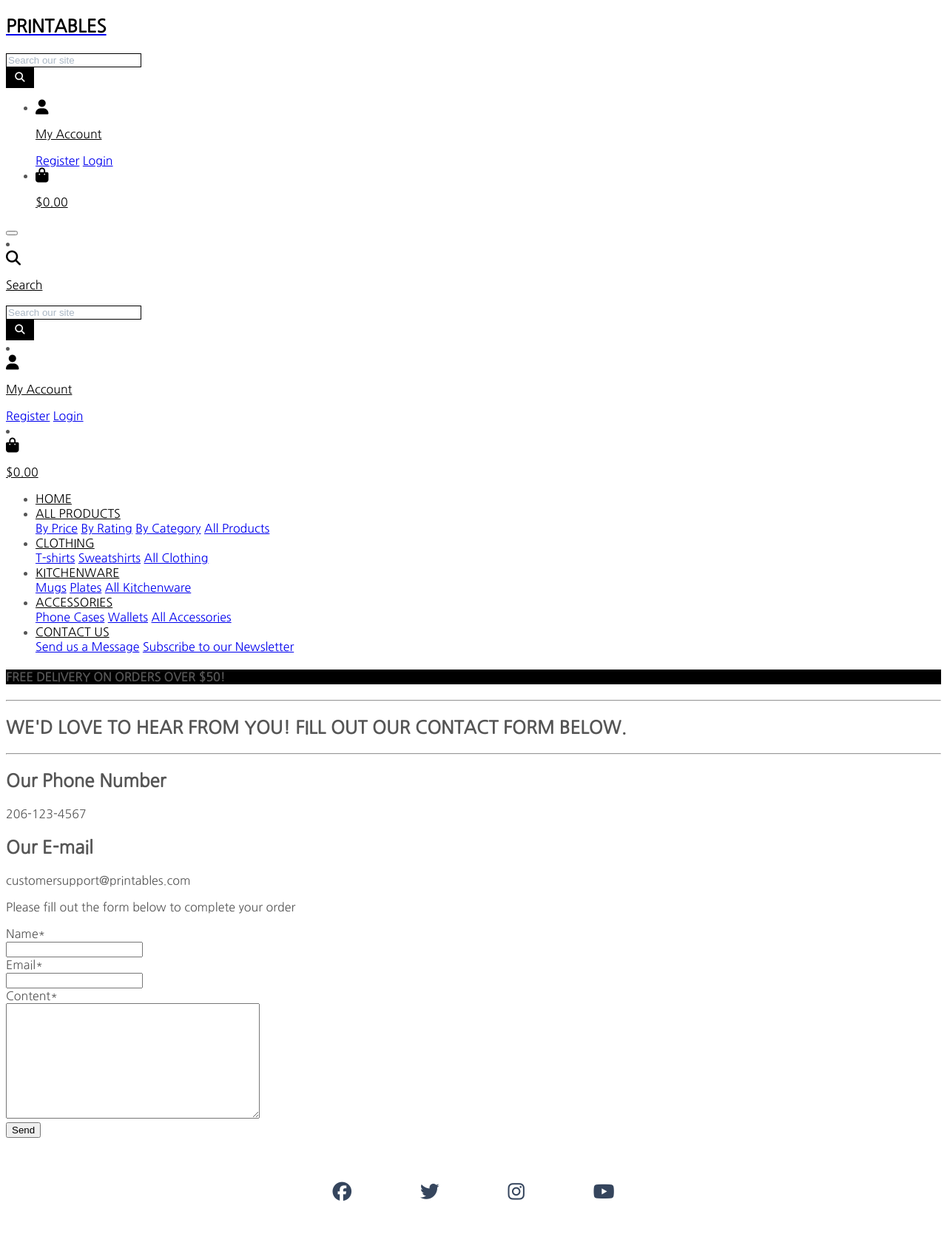
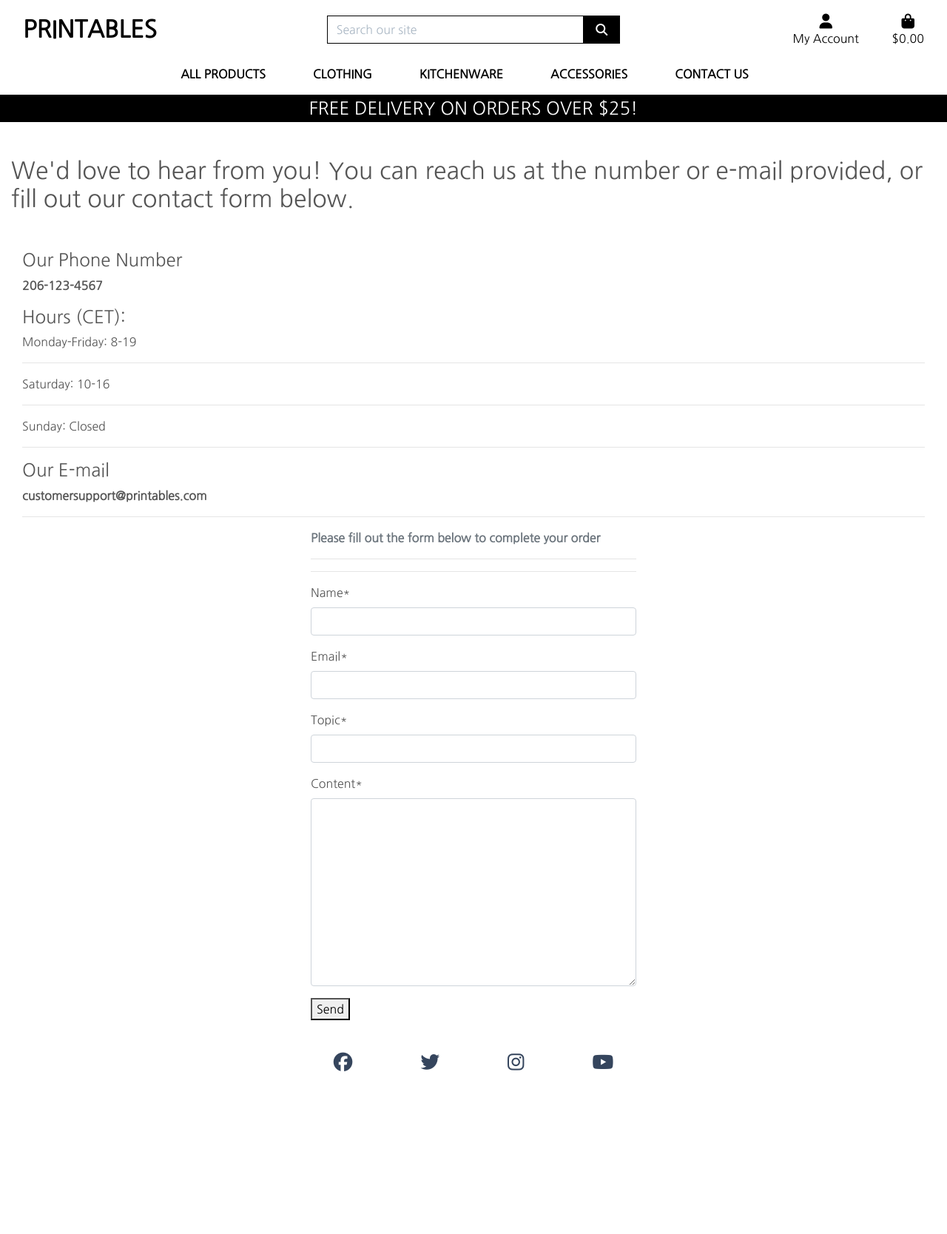
Before and after one commit to samagosti7/printables, a Django app: page /contact/contact_us in a window 1280 px wide. Shown: the whole page at 74% size. After the commit the page ends 1448 px from the top, so only its background shows below. Run offline with Django 3.2, Linux system fonts and the light colour scheme; some libraries are stand-ins or nearby versions.

Commit message:
Style contact page

```diff
--- a/contact/admin.py
+++ b/contact/admin.py
@@ -7,11 +7,11 @@ from .models import Newsletter, Contact
 class NewsletterAdmin(admin.ModelAdmin):
 
     list_display = (
-        'email', 'date',
+        'email',  # 'date',
     )
 
     search_fields = (
-        'email', 'date',
+        'email',  # 'date',
     )
 
     # ordering = (
--- a/contact/forms.py
+++ b/contact/forms.py
@@ -22,7 +22,7 @@ class NewsletterForm(forms.ModelForm):
 
     class Meta:
         model = Newsletter
-        fields = ['email', ]
+        fields = '__all__'
         # labels = {
         #     'email': 'E-mail Address'
         # }
--- a/contact/models.py
+++ b/contact/models.py
@@ -7,14 +7,14 @@ class Contact(models.Model):
     '''Contact model'''
     name = models.CharField(blank=False, null=False, max_length=99)
     email = models.EmailField(blank=False, null=False, max_length=199)
-    # date = models.DateTimeField(auto_now_add=True)
-    # subject = models.CharField(max_length=50, null=False, blank=False)
+    date = models.DateTimeField(auto_now_add=True)
+    topic = models.CharField(max_length=50, null=False, blank=False, default='')
     content = models.TextField(blank=False, null=False, max_length=500)
 
 
 class Newsletter(models.Model):
     '''Newsletter contact model'''
-    # first_name = models.CharField(blank=False, null=False, max_length=99)
+    first_name = models.CharField(blank=False, null=False, max_length=99)
     email = models.EmailField(blank=False, null=False, max_length=500)
     date = models.DateTimeField(auto_now_add=True)
 
--- a/contact/templates/contact/contact_us.html
+++ b/contact/templates/contact/contact_us.html
@@ -2,34 +2,45 @@
 {% load static %}
 
 
+{% block page_header %}
+    <div class="container header-container">
+        <div class="row">
+            <div class="col">
 
+            </div>
+        </div>
+    </div>
+{% endblock %}
 
 {% block content %}
-    <hr>
-    <h2 class="logo-font mb-4">We'd love to hear from you! Fill out our contact form below.</h2>
-    <hr>
 
+    <div class="col-md-12 col-8 mx-auto mt-5 mb-2">
+    <h2>We'd love to hear from you! You can reach us at the number or e-mail provided, or fill out our contact form below.</h2>
     <div>
-        <h2>Our Phone Number</h2>
-        <p>206-123-4567</p>
-        <!-- <h6>Hours (CET):</h6>
+
+    <div class="col-md-12 col-8 mx-auto">
+        <h4 class="mt-5">Our Phone Number</h4>
+        <p class="font-weight-bold">206-123-4567</p>
+        <h4>Hours (CET):</h4>
         <tr>
-            <td>Monday-Friday: 8-19</td>
-            <td>Saturday: 10-16</td>
-            <td>Sunday: Closed</td>
-        </tr> -->
+            <td>Monday-Friday: 8-19<hr></td>
+            <td>Saturday: 10-16<hr></td>
+            <td>Sunday: Closed<hr></td>
+        </tr>
     </div>
 
-    <div>
-        <h2>Our E-mail</h2>
-        <p>customersupport@printables.com</p>
+    <div class="col-md-12 col-8 mx-auto">
+        <h4>Our E-mail</h4>
+        <p class="font-weight-bold">customersupport@printables.com</p>
+        <hr>
     </div>
 
     <div">
         <div class="container">
-            <div class="col-12 col-lg-6 order-lg-last mb-5">
-                <div class="col-12 col-lg-6">
-                    <p class="text-muted">Please fill out the form below to complete your order</p>
+            <div class="col-md-12 col-8 mx-auto">
+                <div class="col-12 col-lg-6 mx-auto">
+                    <p class="text-muted font-weight-bold">Please fill out the form below to complete your order</p>
+                    <hr><hr>
                     <form action="" method="POST">
                         {% csrf_token %}
                         {{ form|crispy }}
--- a/contact/views.py
+++ b/contact/views.py
@@ -17,7 +17,7 @@ def contact_us(request):
             form.save()
             messages.success(request, 'Thank you for contacting us. We will \
                 be in touch shortly.')
-            return redirect(reverse('contact_us'))
+            return redirect(reverse('home'))
 
     context = {
         'form': form
@@ -55,4 +55,4 @@ def newsletter(request):
         'form': form,
     }
 
-    return render(request, 'contact/newsletter.html')
+    return render(request, 'contact/newsletter.html', context)
--- a/printables/settings.py
+++ b/printables/settings.py
@@ -204,7 +204,7 @@ if 'USE_AWS' in os.environ:
 
 
 # Stripe
-FREE_DELIVERY_THRESHOLD = 50
+FREE_DELIVERY_THRESHOLD = 25
 STANDARD_DELIVERY_PERCENTAGE = 10
 STRIPE_CURRENCY = 'usd'
 STRIPE_PUBLIC_KEY = os.getenv('STRIPE_PUBLIC_KEY', '')
--- a/templates/allauth/account/signup.html
+++ b/templates/allauth/account/signup.html
@@ -18,7 +18,7 @@
   <input type="hidden" name="{{ redirect_field_name }}" value="{{ redirect_field_value }}" />
   {% endif %}
   <a class="btn btn-outline-black rounded-0 mb-4" href="{% url 'account_login' %}">Back to Login</a>
-  <button type="submit" class="btn btn-outline-black rounded-0 mb-4">{% trans "Sign Up" %}</button>
+  <button type="submit" class="rounded-0 mb-4">{% trans "Sign Up" %}</button>
 </form>
 
 {% endblock %}
--- a/templates/base.html
+++ b/templates/base.html
@@ -21,7 +21,7 @@
                                         personalized kitchenware, personalized phone case,
                                         personalized wallet, best personalized gifts,
                                         best personalized gift ideas, best custom gifts,
-                                        best custom gift ideas"
+                                        best custom gift ideas">
     {% endblock %}
 
     {% block extra_meta %}
```
Also changed, not shown: contact/templates/contact/newsletter.html (+5 -3 lines), contact/migrations/0003_auto_20221128_0714.py (added).
